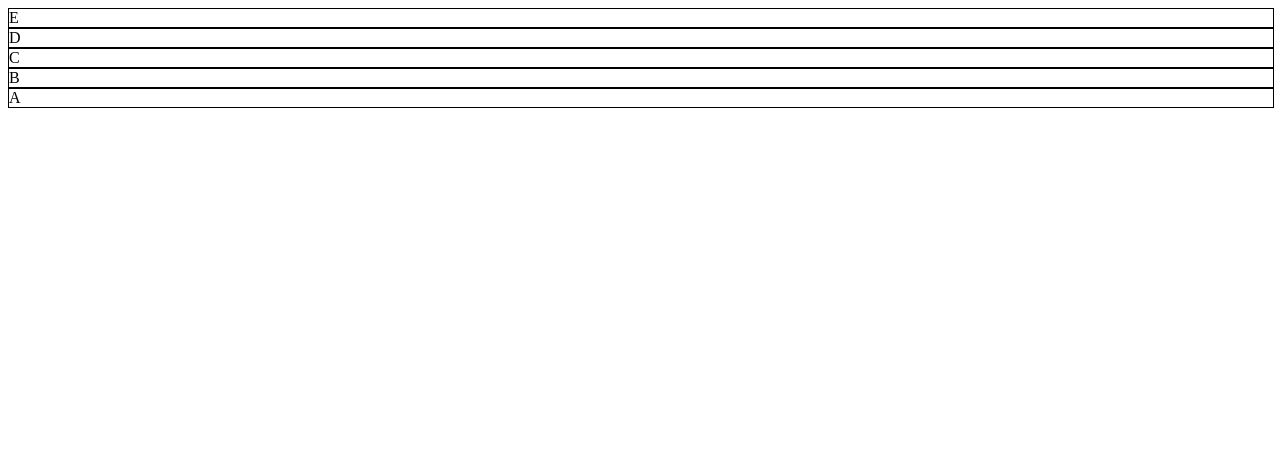
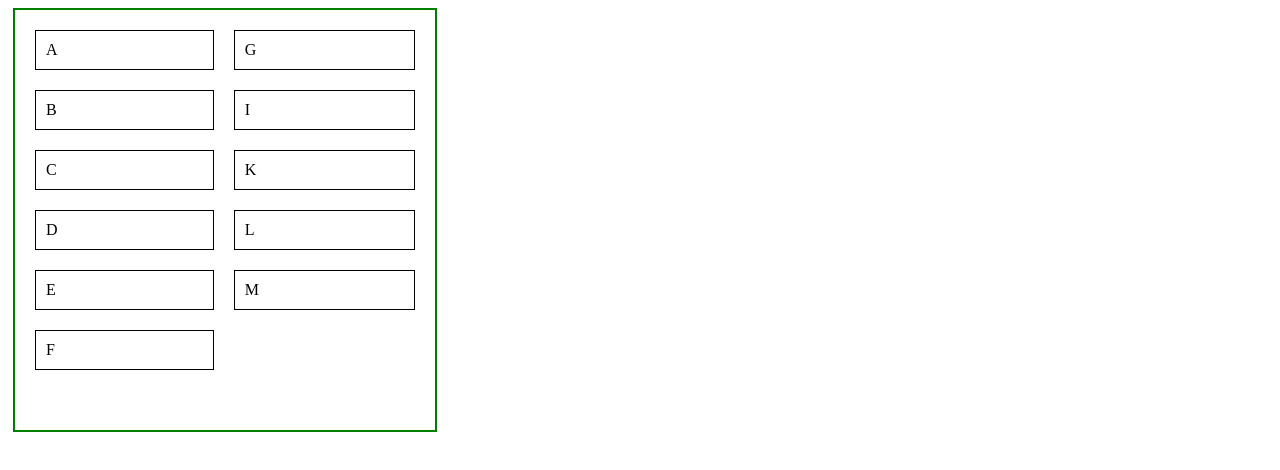
Before and after one commit to minhajspace/Html-basics, a plain HTML site: page flex.html in a window 1280 px wide. Drawn offline with Linux system fonts and the light colour scheme.

Commit message:
flex wrap

```diff
--- a/flex.css
+++ b/flex.css
@@ -1,11 +1,18 @@
 .container{
     display: flex;
-    flex-direction: column-reverse;
+    flex-direction: column;
+    height: 400px;
+    width: 400px;
+    border: 2px solid green;
+    margin: 5px;
+    padding: 10px;
+    flex-wrap: wrap;
 
 }
 .item{
    border: 1px solid black;
-    width: 100%;
-    height: 100%;
+
+    padding: 10px;
+    margin: 10px;
 
 }
--- a/flex.html
+++ b/flex.html
@@ -14,6 +14,13 @@
             <div class="item">C </div>
             <div class="item">D </div>
             <div class="item">E </div>
+            <div class="item">F </div>
+            <div class="item">G </div>
+            <div class="item">I</div>
+            <div class="item">K </div>
+            <div class="item">L </div>
+            <div class="item">M</div>
+
 
         </div>
 
```
